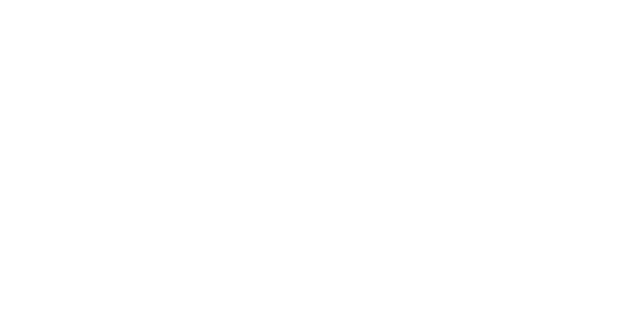
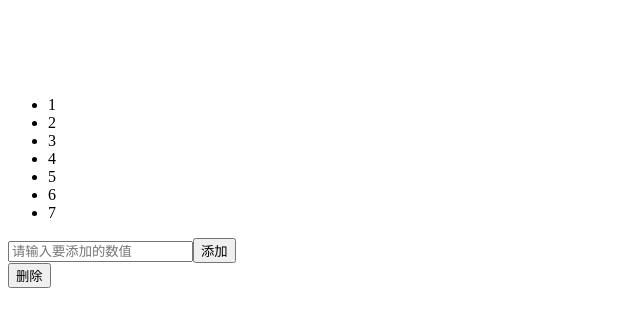
Before and after one commit to yuayuz/vue-learning, a Vue app in the folder vue/: page /TransitionGroup in a window 1280 px wide. Before the commit this address had no page. Shown: the top 326 px of the page, without its empty margins (0-640 px from the left). Built offline with nearby package versions, Linux system fonts and the light colour scheme.

Commit message:
add `TransitionGroup`

```diff
--- a/vue/src/router/index.ts
+++ b/vue/src/router/index.ts
@@ -23,6 +23,7 @@ import Composables from '@/views/Reusability/Composables.vue'
 import CustomDirectives from '@/views/Reusability/CustomDirectives.vue'
 import Plugins from '@/views/Reusability/Plugins.vue'
 import Transition from '@/views/BuiltInComponents/Transition.vue'
+import TransitionGroup from '@/views/BuiltInComponents/TransitionGroup.vue'
 
 const router = createRouter({
   history: createWebHistory(import.meta.env.BASE_URL),
@@ -146,6 +147,11 @@ const router = createRouter({
       path:'/Transition',
       name: 'Transition',
       component:Transition
+    },
+    {
+      path: '/TransitionGroup',
+      name: 'TransitionGroup',
+      component:TransitionGroup,
     }
   ]
 })
--- /dev/null
+++ b/vue/src/views/BuiltInComponents/TransitionGroup.vue
@@ -0,0 +1,52 @@
+<script setup lang="ts">
+import { ref } from 'vue'
+
+const items = ref([1, 2, 3, 4, 5, 6, 7])
+const newValue = ref()
+const oldValue = ref()
+</script>
+
+<template>
+  <!-- <TransitionGroup> 是一个内置组件，
+  用于对 v-for 列表中的元素或组件的插入、移除和顺序改变添加动画效果。 -->
+  <!--
+  <TransitionGroup> 支持和 <Transition> 基本相同的 props、CSS 过渡 class
+  和 JavaScript 钩子监听器，但有以下几点区别：
+  默认情况下，它不会渲染一个容器元素。但你可以通过传入 tag prop 来指定一个元素作为容器元素来渲染。
+  过渡模式在这里不可用，因为我们不再是在互斥的元素之间进行切换。
+  列表中的每个元素都必须有一个独一无二的 key attribute。
+  CSS 过渡 class 会被应用在列表内的元素上，而不是容器元素上。
+  -->
+
+  <!-- 对一个 v-for 列表添加进入 / 离开动画 -->
+  <TransitionGroup name="list" tag="ul">
+    <li v-for="item in items" :key="item">
+      {{ item }}
+    </li>
+  </TransitionGroup>
+  <input placeholder="请输入要添加的数值" v-model="newValue" />
+  <button @click="()=>items.push(newValue)">添加</button>
+  <br />
+  <button @click="()=>items.pop()">删除</button>
+</template>
+
+<style scoped>
+.list-enter-active,
+.list-leave-active {
+  transition: all 0.5s ease;
+}
+
+.list-enter-from,
+.list-leave-to {
+  opacity: 0;
+  transform: translateX(30px);
+}
+
+/*
+确保将离开的元素从布局流中删除
+以便能够正确地计算移动的动画。
+*/
+.list-leave-active {
+  position: absolute;
+}
+</style>
--- a/vue/src/views/Home.vue
+++ b/vue/src/views/Home.vue
@@ -22,6 +22,7 @@
   <button @click="handleRouter('CustomDirectives')">Custom Directives</button>
   <button @click="handleRouter('Plugins')">Plugins</button>
   <button @click="handleRouter('Transition')">Transition</button>
+  <button @click="handleRouter('TransitionGroup')">TransitionGroup</button>
 </template>
 <script setup lang="ts">
 import router from '@/router'
```
